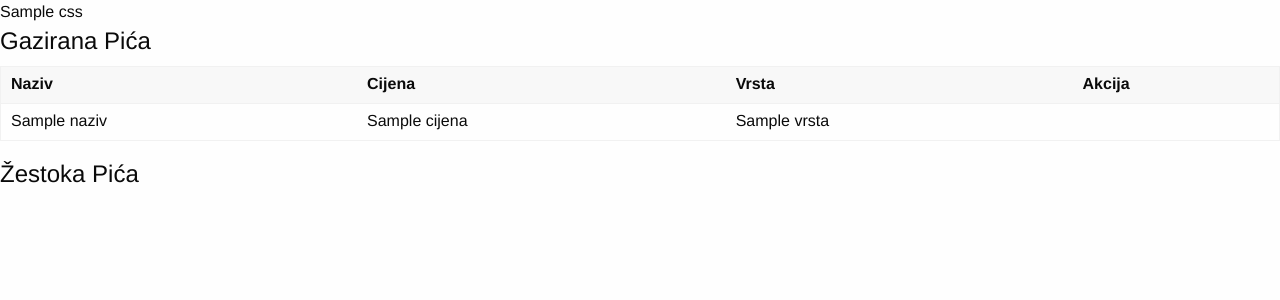
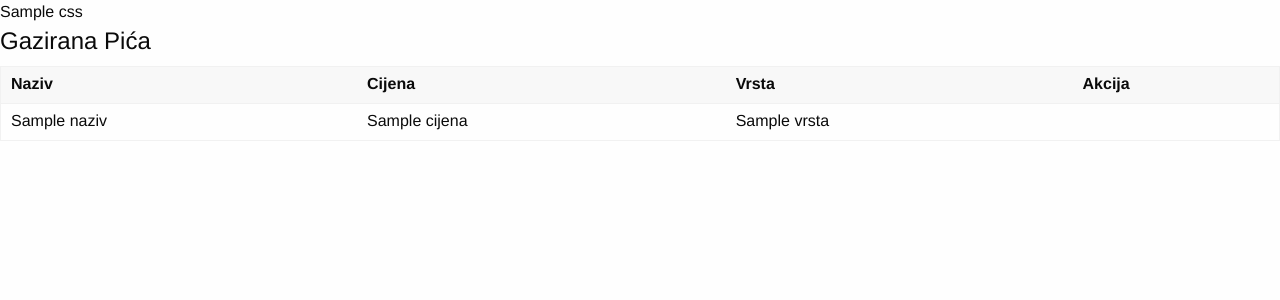
Before and after one commit to MatejPapac/ZavrsniRad, a PHP site: template app/view/privatno/pice/index.phtml in a window 1280 px wide. Shown: the top 300 px of the page. Run offline with PHP 8.4, Linux system fonts and the light colour scheme; the template is opened without the code that fills it: most values are stand-ins (such as "Sample title", 1, 10 or a date in 2020); data that the repository does not hold is empty.

Commit message:
Update index.phtml

```diff
--- a/app/view/privatno/pice/index.phtml
+++ b/app/view/privatno/pice/index.phtml
@@ -47,17 +47,3 @@
         <?php endforeach; ?>
     </tbody>
 </table>
-
-
-<div class="grid-x">
-    <div class ="cell-large-6">
-        <h1 style="font-size:1.5rem;">Žestoka Pića <i
-        style="color:yellow"
-        class="fas fa-1x fa-beer">
-    </i> </h1>
-    </div>
-</div class ="cell-large-6" style="tet-align:right;">
-<a href="<?=App::config('url') ?>pice/novi"><i
- style="color: green;"
- title="Dodaj novi"
- class="fas fa-2x fa-plus"></i></a>
```
